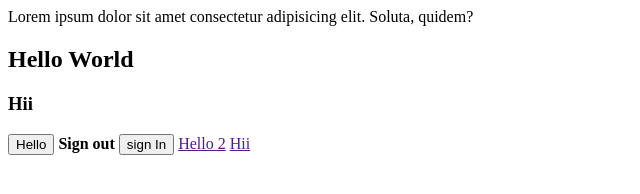
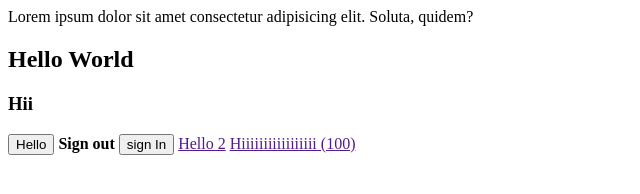
Before and after one commit to Moinuddin02/local-Repo, a plain HTML site: page index.html in a window 1280 px wide. Shown: the whole page, without its empty margins (0-640 px from the left). Drawn offline with Linux system fonts and the light colour scheme.

```diff
--- a/index.html
+++ b/index.html
@@ -7,4 +7,4 @@
 
 <button>sign In</button>
 <a href="">Hello 2</a>
-<a href="">Hii</a>
+<a href="">Hiiiiiiiiiiiiiiiii (100)</a>
```
